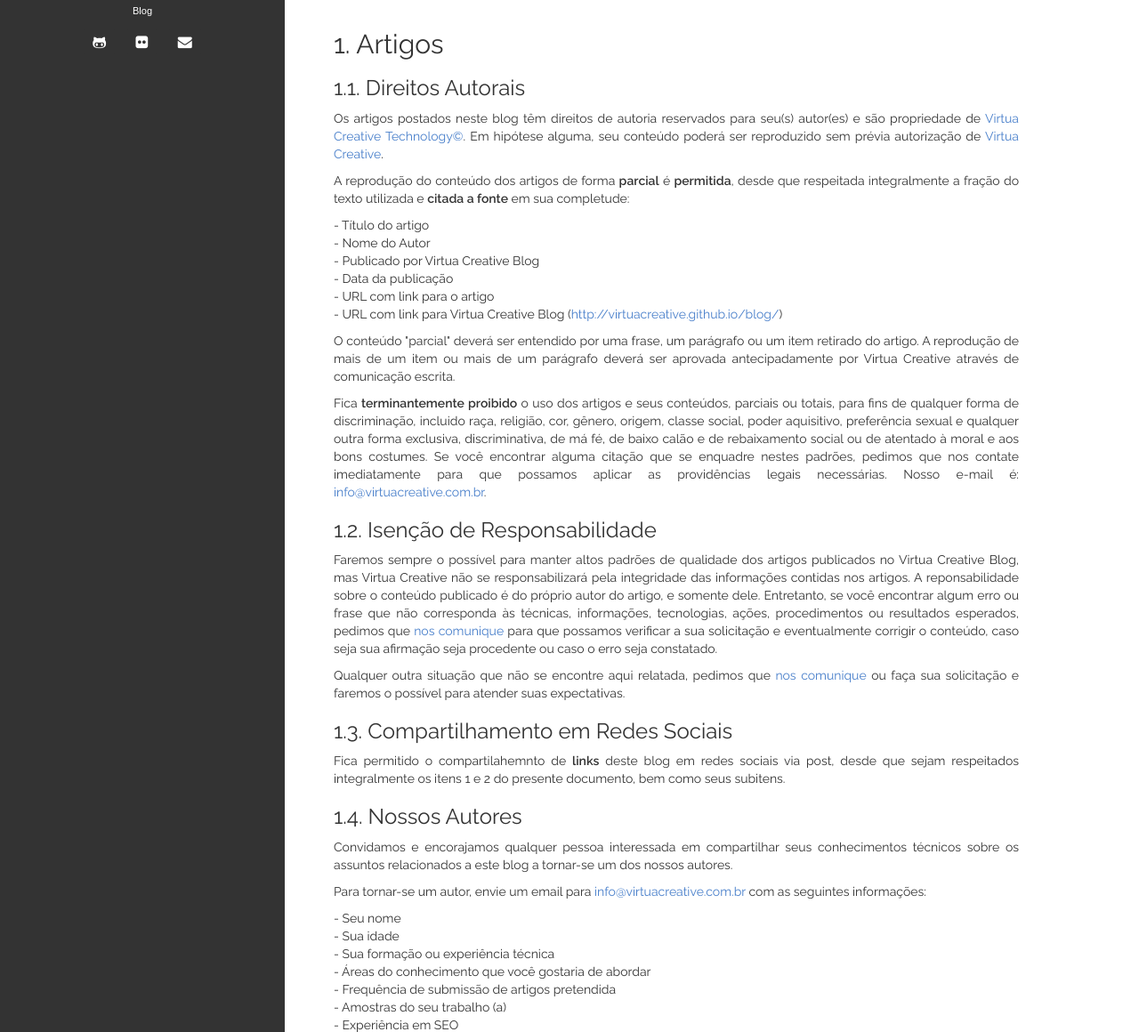
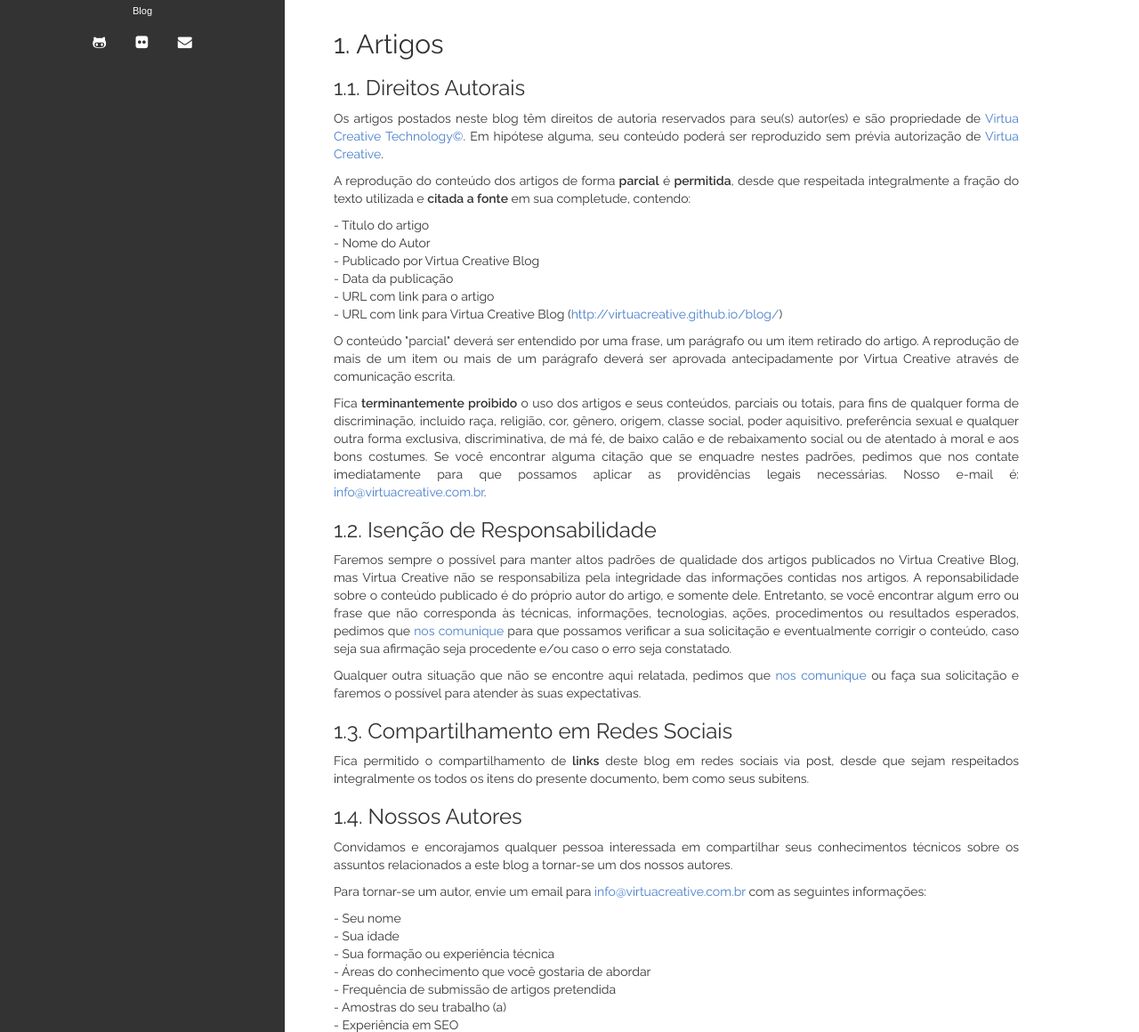
Before and after one commit to VirtuaCreative/blog, a Jekyll site: the page built from copyright.html, in a window 1280 px wide and 1400 px high. Shown: the part 240-1400 px from the top of the window at 89% size. Built offline with Jekyll 4.4.1, drawn with Linux system fonts in a browser that asks for light colours; some web fonts are replaced; comment, search, counter and statistics services are not loaded; some of the changed text lies outside the part shown.

Commit message:
Update copyright.html
correcting misspelling and grammatical  mistakes

```diff
--- a/copyright.html
+++ b/copyright.html
@@ -14,7 +14,7 @@
 	<h2 style="font-family: Raleway, sans-serif;">1. Artigos</h2>
 	<h3 style="font-family: Raleway, sans-serif;">1.1. Direitos Autorais</h3>
 	<p>Os artigos postados neste blog têm direitos de autoria reservados para seu(s) autor(es) e são propriedade de <a href="http://www.virtuacreative.com.br" target="_blank">Virtua Creative Technology&copy;</a>. Em hipótese alguma, seu conteúdo poderá ser reproduzido sem prévia autorização de <a href="mailto:info@virtuacreative.com.br">Virtua Creative</a>.</p>
-	<p>A reprodução do conteúdo dos artigos de forma <strong>parcial</strong> é <strong>permitida</strong>, desde que respeitada integralmente a fração do texto utilizada e <strong>citada a fonte</strong> em sua completude:</p>
+	<p>A reprodução do conteúdo dos artigos de forma <strong>parcial</strong> é <strong>permitida</strong>, desde que respeitada integralmente a fração do texto utilizada e <strong>citada a fonte</strong> em sua completude, contendo:</p>
 	<ul class="list-unstyled">
 		<li>- Título do artigo</li>
 		<li>- Nome do Autor</li>
@@ -26,10 +26,10 @@
 	<p>O conteúdo "parcial" deverá ser entendido por uma frase, um parágrafo ou um item retirado do artigo. A reprodução de mais de um item ou mais de um parágrafo deverá ser aprovada antecipadamente por Virtua Creative através de comunicação escrita.</p>
 	<p>Fica <strong>terminantemente proibido</strong> o uso dos artigos e seus conteúdos, parciais ou totais, para fins de qualquer forma de discriminação, incluido raça, religião, cor, gênero, origem, classe social, poder aquisitivo, preferência sexual e qualquer outra forma exclusiva, discriminativa, de má fé, de baixo calão e de rebaixamento social ou de atentado à moral e aos bons costumes. Se você encontrar alguma citação que se enquadre nestes padrões, pedimos que nos contate imediatamente para que possamos aplicar as providências legais necessárias. Nosso e-mail é: <a href="mailto:info@virtuacreative.com.br">info@virtuacreative.com.br</a>.</p>
 	<h3 style="font-family: Raleway, sans-serif;">1.2. Isenção de Responsabilidade</h3>
-	<p>Faremos sempre o possível para manter altos padrões de qualidade dos artigos publicados no Virtua Creative Blog, mas Virtua Creative não se responsabilizará pela integridade das informações contidas nos artigos. A reponsabilidade sobre o conteúdo publicado é do próprio autor do artigo, e somente dele. Entretanto, se você encontrar algum erro ou frase que não corresponda às técnicas, informações, tecnologias, ações, procedimentos ou resultados esperados, pedimos que <a href="mailto:info@virtuacreative.com.br">nos comunique</a> para que possamos verificar a sua solicitação e eventualmente corrigir o conteúdo, caso seja sua afirmação seja procedente ou caso o erro seja constatado. </p>
-	<p>Qualquer outra situação que não se encontre aqui relatada, pedimos que <a href="http://www.virtuacreative.com.br">nos comunique</a> ou faça sua solicitação e faremos o possível para atender suas expectativas. </p>
+	<p>Faremos sempre o possível para manter altos padrões de qualidade dos artigos publicados no Virtua Creative Blog, mas Virtua Creative não se responsabiliza pela integridade das informações contidas nos artigos. A reponsabilidade sobre o conteúdo publicado é do próprio autor do artigo, e somente dele. Entretanto, se você encontrar algum erro ou frase que não corresponda às técnicas, informações, tecnologias, ações, procedimentos ou resultados esperados, pedimos que <a href="mailto:info@virtuacreative.com.br">nos comunique</a> para que possamos verificar a sua solicitação e eventualmente corrigir o conteúdo, caso seja sua afirmação seja procedente e/ou caso o erro seja constatado. </p>
+	<p>Qualquer outra situação que não se encontre aqui relatada, pedimos que <a href="http://www.virtuacreative.com.br">nos comunique</a> ou faça sua solicitação e faremos o possível para atender às suas expectativas. </p>
 	<h3 style="font-family: Raleway, sans-serif;">1.3. Compartilhamento em Redes Sociais</h3>
-	<p>Fica permitido o compartilahemnto de <strong>links</strong> deste blog em redes sociais via post, desde que sejam respeitados integralmente os itens 1 e 2 do presente documento, bem como seus subitens. </p>
+	<p>Fica permitido o compartilhamento de <strong>links</strong> deste blog em redes sociais via post, desde que sejam respeitados integralmente os todos os itens do presente documento, bem como seus subitens. </p>
 
 	<h3 style="font-family: Raleway, sans-serif;">1.4. Nossos Autores</h3>
 	<p>Convidamos e encorajamos qualquer pessoa interessada em compartilhar seus conhecimentos técnicos sobre os assuntos relacionados a este blog a tornar-se um dos nossos autores.</p>
@@ -52,10 +52,10 @@
 	<br/>
 	<h2 style="font-family: Raleway, sans-serif;">2. Imagens</h2>
 	<h3 style="font-family: Raleway, sans-serif;">2.1. Logomarca de Virtua Creative</h3>
-	<p>A logo de Virtua Creative é representado por um bonequinho de braços apertos, com a letra "V" impressa no meio da imagem. Esta imagem representa a marca Virtua Creative e tem direito autoral exclusivo e restrito à <a href="http://www.virtuacreative.com.br" target="_blank">Virtua Creative Technology&copy;</a>, incluindo e seus produtos e serviços. Não poderá ser de forma alguma copiada, compartilhada, reproduzida total ou parcialmente, reutilizada, modificada, ou utilizada de qualquer forma. </p>
+	<p>A logo de Virtua Creative é representada por um bonequinho de braços apertos, com a letra "V" impressa no meio da imagem. Esta imagem representa a marca Virtua Creative e tem direito autoral exclusivo e restrito à <a href="http://www.virtuacreative.com.br" target="_blank">Virtua Creative Technology&copy;</a>, incluindo e seus produtos e serviços. Não poderá ser de forma alguma copiada, compartilhada, reproduzida total ou parcialmente, reutilizada, modificada, ou utilizada de qualquer forma. </p>
 
 	<h3 style="font-family: Raleway, sans-serif;">2.1. Imagens dos Posts</h3>
-	<p>Respeitamos integralmente os direitos autorais de imagens, por isso, qualquer imagem que seja encontrada neste blog, ou em outros veículos de comunição virtual e impressa de Virtua Creative Technology, deverá conter informações de autoria ou o link para a imagem original. Qualquer outra imagem que não se adeque à esta prática, certamente é imagem pública, em que o autor se isenta de citação ou indicação autoral. Mesmo assim, via de regra, costumamos citar as fontes até mesmo de imagens de domínio público.</p>
+	<p>Respeitamos integralmente os direitos autorais de imagens, por isso, qualquer imagem que seja encontrada neste blog, ou em outros veículos de comunicação visual de Virtua Creative Technology, deverá conter informações de autoria ou o link para a imagem original. Qualquer outra imagem que não se adeque à esta prática, certamente é imagem pública, em que o autor se isenta de citação ou indicação autoral. Mesmo assim, via de regra, costumamos citar as fontes até mesmo de imagens de domínio público.</p>
 	<p>Caso as imagens postadas nos artigos não indiquem explicitamente sua autoria ou origem, clique sobre a imagem que o link o levará para a imagem original.</p>
 	<h3 style="font-family: Raleway, sans-serif;">2.1. Imagens, logos e ícones de terceiros</h3>
 	<p>As imagens de marcas de empresas utilizadas neste blog correspondem às imagens originais das marcas que as retêm, são de propriedade das próprias empresas, que não têm nenhuma relação de negócios ou parceria com Virtua Creative, a menos que esteja indicado o contrário. </p>
```
